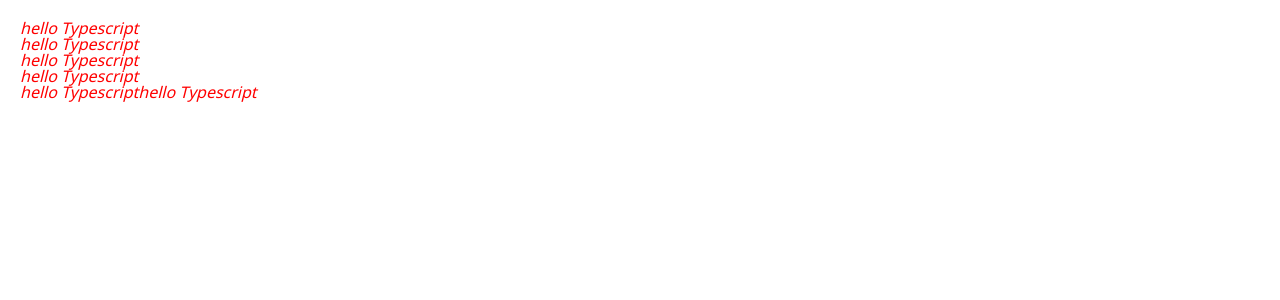
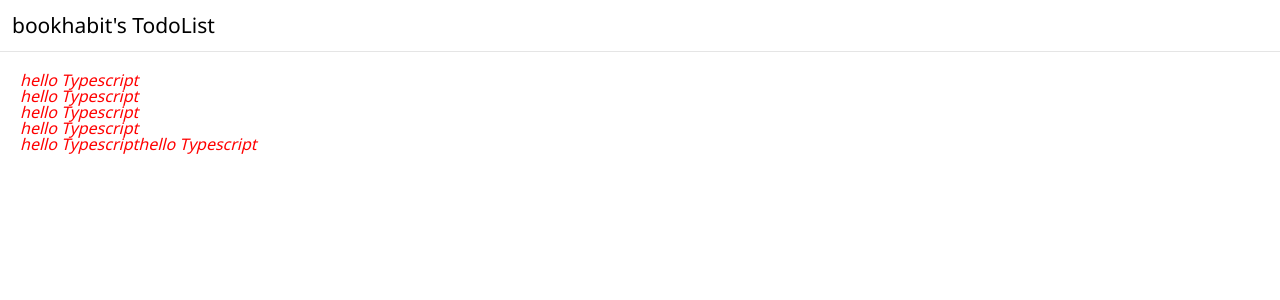
Before and after one commit to bookhabit/Next-Todo-List, a Next.js app: page / in a window 1280 px wide. Shown: the top 300 px of the page. Built offline with nearby package versions, Linux system fonts and the light colour scheme.

Commit message:
헤더 스타일링

```diff
--- /dev/null
+++ b/components/Header.tsx
@@ -0,0 +1,25 @@
+import React from 'react';
+import styled from "styled-components";
+import palette from '../styles/palette';
+
+const Container = styled.div`
+    display:flex;
+    align-items:center;
+    width:100%;
+    height:52px;
+    padding:0 12px;
+    border-bottom:1px solid ${palette.gray};
+    h1{
+        font-size:21px;
+    }
+`
+
+const Header:React.FC = () => {
+    return (
+        <Container>
+            <h1>bookhabit's TodoList</h1>
+        </Container>
+    );
+};
+
+export default Header;
--- a/pages/_app.tsx
+++ b/pages/_app.tsx
@@ -1,10 +1,12 @@
 import App,{AppContext,AppProps,AppInitialProps} from "next/app"
 import GlobalStyle from "../styles/GlobalStyle"
+import Header from "../components/Header"
 
 const app = ({Component,pageProps}:AppProps)=>{
     return(
         <>
             <GlobalStyle/>
+            <Header/>
             <Component {...pageProps}/>
         </>
     )
--- /dev/null
+++ b/styles/palette.ts
@@ -0,0 +1,11 @@
+export default{
+    red:"#FFAFB0",
+    orange:"FFC282",
+    yellow:"FCFFB0",
+    green:"#E2FFAF",
+    blue:"#AEE4FF",
+    navy:"#B5C7ED",
+    gray:"#E5E5E5",
+    deep_red:"#F35456",
+    deep_green:"#47E774"
+}
```
